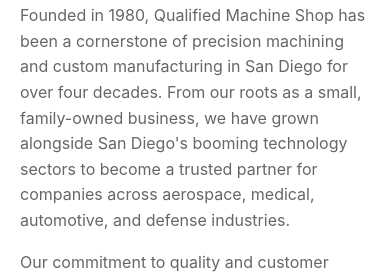
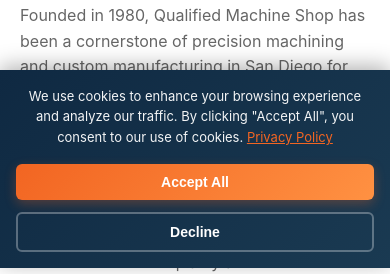
Before and after one commit to MercuryHoldings/qualified-machine-shop, a plain HTML site: page about.html in a window 390 px wide. Shown: the part 576-850 px from the top of the page. Drawn offline with Linux system fonts and the light colour scheme.

Commit message:
Add CCPA-compliant cookie consent banner to all pages

```diff
--- a/about.html
+++ b/about.html
@@ -9,6 +9,7 @@
     <link rel="icon" type="image/png" href="images/favicon.png">
     <link rel="stylesheet" href="css/captcha.css">
     <script src="https://js.hcaptcha.com/1/api.js" async defer></script>
+    <link rel="stylesheet" href="css/cookie-consent.css">
 </head>
 <body>
     <header class="header">
@@ -183,5 +184,6 @@
     <script src="js/main.js"></script>
     <script src="js/captcha.js"></script>
     <script src="js/contact-protection.js"></script>
+    <script src="js/cookie-consent.js"></script>
 </body>
 </html>
--- /dev/null
+++ b/css/cookie-consent.css
@@ -0,0 +1,157 @@
+/* Cookie Consent Banner - CCPA Compliant */
+/* Qualified Machine Shop - Professional Design */
+
+.cookie-consent-banner {
+    position: fixed;
+    bottom: 0;
+    left: 0;
+    right: 0;
+    background: linear-gradient(135deg, #0f2942 0%, #1a3a52 100%);
+    color: white;
+    padding: 20px;
+    box-shadow: 0 -4px 20px rgba(0, 0, 0, 0.3);
+    z-index: 9999;
+    display: none;
+    animation: slideUp 0.4s ease;
+}
+
+.cookie-consent-banner.show {
+    display: block;
+}
+
+@keyframes slideUp {
+    from {
+        transform: translateY(100%);
+        opacity: 0;
+    }
+    to {
+        transform: translateY(0);
+        opacity: 1;
+    }
+}
+
+.cookie-consent-container {
+    max-width: 1200px;
+    margin: 0 auto;
+    display: flex;
+    align-items: center;
+    justify-content: space-between;
+    gap: 20px;
+    flex-wrap: wrap;
+}
+
+.cookie-consent-text {
+    flex: 1;
+    min-width: 300px;
+}
+
+.cookie-consent-text p {
+    margin: 0;
+    font-size: 14px;
+    line-height: 1.6;
+    color: rgba(255, 255, 255, 0.95);
+}
+
+.cookie-consent-text a {
+    color: #f26522;
+    text-decoration: underline;
+    transition: color 0.3s ease;
+}
+
+.cookie-consent-text a:hover {
+    color: #ff9142;
+}
+
+.cookie-consent-buttons {
+    display: flex;
+    gap: 12px;
+    flex-wrap: wrap;
+}
+
+.cookie-consent-btn {
+    padding: 10px 24px;
+    border: none;
+    border-radius: 6px;
+    font-size: 14px;
+    font-weight: 600;
+    cursor: pointer;
+    transition: all 0.3s ease;
+    white-space: nowrap;
+}
+
+.cookie-accept-btn {
+    background: linear-gradient(135deg, #f26522 0%, #ff9142 100%);
+    color: white;
+    box-shadow: 0 4px 12px rgba(242, 101, 34, 0.3);
+}
+
+.cookie-accept-btn:hover {
+    transform: translateY(-2px);
+    box-shadow: 0 6px 16px rgba(242, 101, 34, 0.4);
+}
+
+.cookie-decline-btn {
+    background: transparent;
+    color: white;
+    border: 2px solid rgba(255, 255, 255, 0.3);
+}
+
+.cookie-decline-btn:hover {
+    background: rgba(255, 255, 255, 0.1);
+    border-color: rgba(255, 255, 255, 0.5);
+}
+
+.cookie-settings-btn {
+    background: transparent;
+    color: rgba(255, 255, 255, 0.8);
+    border: 2px solid rgba(255, 255, 255, 0.2);
+    font-size: 13px;
+    padding: 8px 20px;
+}
+
+.cookie-settings-btn:hover {
+    background: rgba(255, 255, 255, 0.05);
+    color: white;
+}
+
+/* Mobile Responsive */
+@media (max-width: 768px) {
+    .cookie-consent-banner {
+        padding: 16px;
+    }
+
+    .cookie-consent-container {
+        flex-direction: column;
+        align-items: stretch;
+        gap: 16px;
+    }
+
+    .cookie-consent-text {
+        min-width: 100%;
+        text-align: center;
+    }
+
+    .cookie-consent-text p {
+        font-size: 13px;
+    }
+
+    .cookie-consent-buttons {
+        justify-content: center;
+        width: 100%;
+    }
+
+    .cookie-consent-btn {
+        flex: 1;
+        min-width: 120px;
+    }
+}
+
+@media (max-width: 480px) {
+    .cookie-consent-buttons {
+        flex-direction: column;
+    }
+
+    .cookie-consent-btn {
+        width: 100%;
+    }
+}
--- /dev/null
+++ b/js/cookie-consent.js
@@ -0,0 +1,151 @@
+// Cookie Consent Banner - CCPA Compliant
+// Qualified Machine Shop
+
+(function() {
+    'use strict';
+
+    // Configuration
+    const COOKIE_NAME = 'qms_cookie_consent';
+    const COOKIE_EXPIRY_DAYS = 365;
+
+    // Initialize on page load
+    document.addEventListener('DOMContentLoaded', function() {
+        initCookieConsent();
+    });
+
+    function initCookieConsent() {
+        // Check if user has already made a choice
+        const consent = getCookie(COOKIE_NAME);
+
+        if (!consent) {
+            // Show banner after a short delay for better UX
+            setTimeout(showCookieBanner, 1000);
+        }
+    }
+
+    function showCookieBanner() {
+        // Create banner HTML
+        const banner = document.createElement('div');
+        banner.className = 'cookie-consent-banner';
+        banner.innerHTML = `
+            <div class="cookie-consent-container">
+                <div class="cookie-consent-text">
+                    <p>
+                        We use cookies to enhance your browsing experience and analyze our traffic.
+                        By clicking "Accept All", you consent to our use of cookies.
+                        <a href="privacy-policy.html">Privacy Policy</a>
+                    </p>
+                </div>
+                <div class="cookie-consent-buttons">
+                    <button class="cookie-consent-btn cookie-accept-btn" id="cookie-accept">
+                        Accept All
+                    </button>
+                    <button class="cookie-consent-btn cookie-decline-btn" id="cookie-decline">
+                        Decline
+                    </button>
+                </div>
+            </div>
+        `;
+
+        document.body.appendChild(banner);
+
+        // Trigger animation
+        setTimeout(function() {
+            banner.classList.add('show');
+        }, 100);
+
+        // Add event listeners
+        document.getElementById('cookie-accept').addEventListener('click', function() {
+            acceptCookies(banner);
+        });
+
+        document.getElementById('cookie-decline').addEventListener('click', function() {
+            declineCookies(banner);
+        });
+    }
+
+    function acceptCookies(banner) {
+        // Set cookie consent
+        setCookie(COOKIE_NAME, 'accepted', COOKIE_EXPIRY_DAYS);
+
+        // Enable analytics (if you add Google Analytics later)
+        enableAnalytics();
+
+        // Hide banner with animation
+        hideBanner(banner);
+    }
+
+    function declineCookies(banner) {
+        // Set cookie consent as declined
+        setCookie(COOKIE_NAME, 'declined', COOKIE_EXPIRY_DAYS);
+
+        // Disable analytics
+        disableAnalytics();
+
+        // Hide banner with animation
+        hideBanner(banner);
+    }
+
+    function hideBanner(banner) {
+        banner.style.animation = 'slideDown 0.4s ease';
+
+        setTimeout(function() {
+            if (banner.parentNode) {
+                banner.parentNode.removeChild(banner);
+            }
+        }, 400);
+    }
+
+    function enableAnalytics() {
+        // Placeholder for Google Analytics or other tracking
+        // Example: window.ga = window.ga || function() { (ga.q = ga.q || []).push(arguments) };
+        console.log('Analytics enabled');
+    }
+
+    function disableAnalytics() {
+        // Disable Google Analytics if present
+        // Example: window['ga-disable-UA-XXXXX-Y'] = true;
+        console.log('Analytics disabled');
+    }
+
+    // Cookie utility functions
+    function setCookie(name, value, days) {
+        const date = new Date();
+        date.setTime(date.getTime() + (days * 24 * 60 * 60 * 1000));
+        const expires = 'expires=' + date.toUTCString();
+        document.cookie = name + '=' + value + ';' + expires + ';path=/;SameSite=Lax';
+    }
+
+    function getCookie(name) {
+        const nameEQ = name + '=';
+        const cookies = document.cookie.split(';');
+
+        for (let i = 0; i < cookies.length; i++) {
+            let cookie = cookies[i];
+            while (cookie.charAt(0) === ' ') {
+                cookie = cookie.substring(1, cookie.length);
+            }
+            if (cookie.indexOf(nameEQ) === 0) {
+                return cookie.substring(nameEQ.length, cookie.length);
+            }
+        }
+        return null;
+    }
+
+    // Add slideDown animation
+    const style = document.createElement('style');
+    style.textContent = `
+        @keyframes slideDown {
+            from {
+                transform: translateY(0);
+                opacity: 1;
+            }
+            to {
+                transform: translateY(100%);
+                opacity: 0;
+            }
+        }
+    `;
+    document.head.appendChild(style);
+
+})();
```
Also changed, not shown: aerospace-machining.html (+2 -0 lines), capabilities.html (+2 -0 lines), cnc-milling.html (+2 -0 lines), cnc-turning.html (+2 -0 lines), contact.html (+2 -0 lines), fogbuster.html (+2 -0 lines), index.html (+2 -0 lines), portfolio.html (+2 -0 lines), privacy-policy.html (+2 -0 lines), quote.html (+2 -0 lines), services.html (+2 -0 lines), terms-conditions.html (+2 -0 lines).
